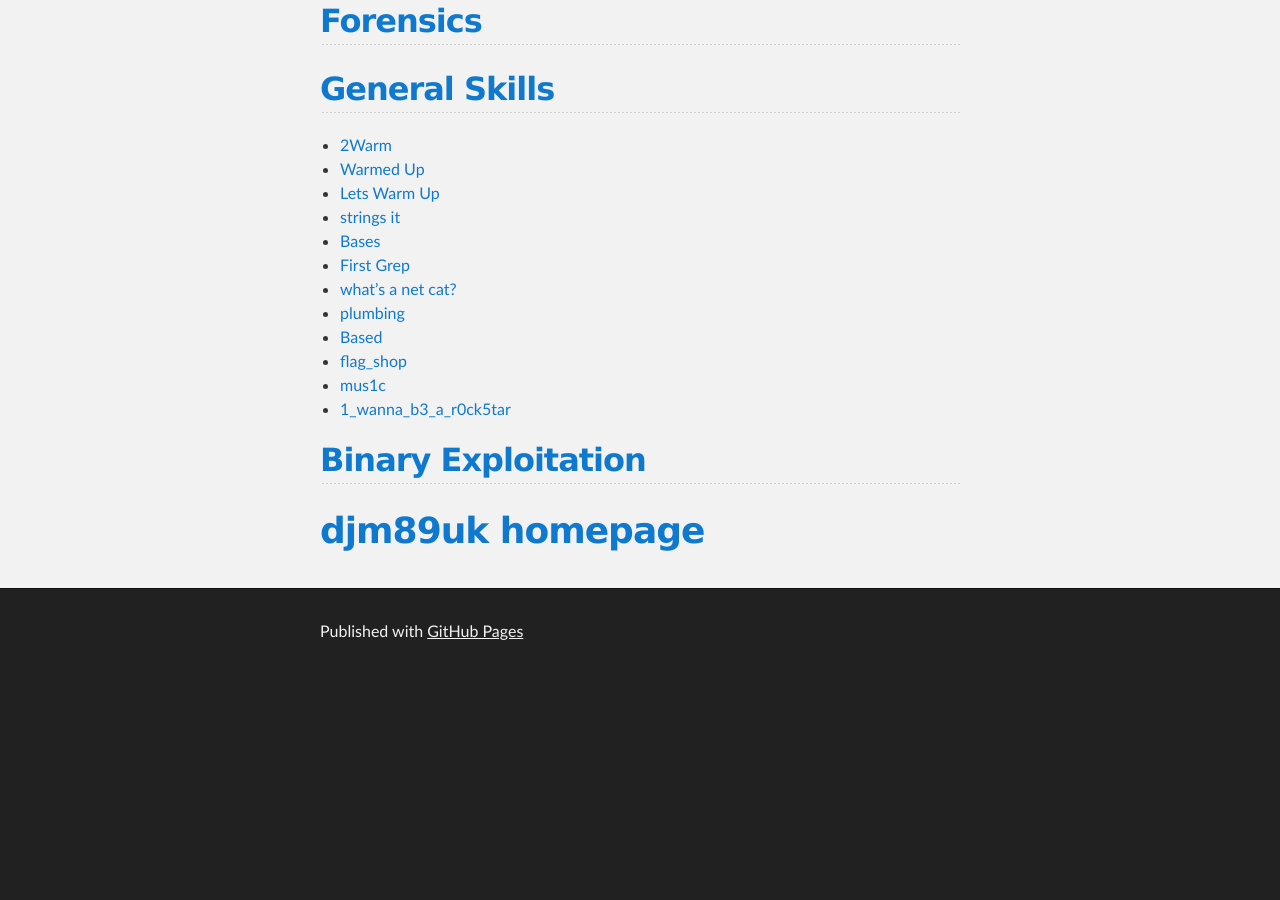
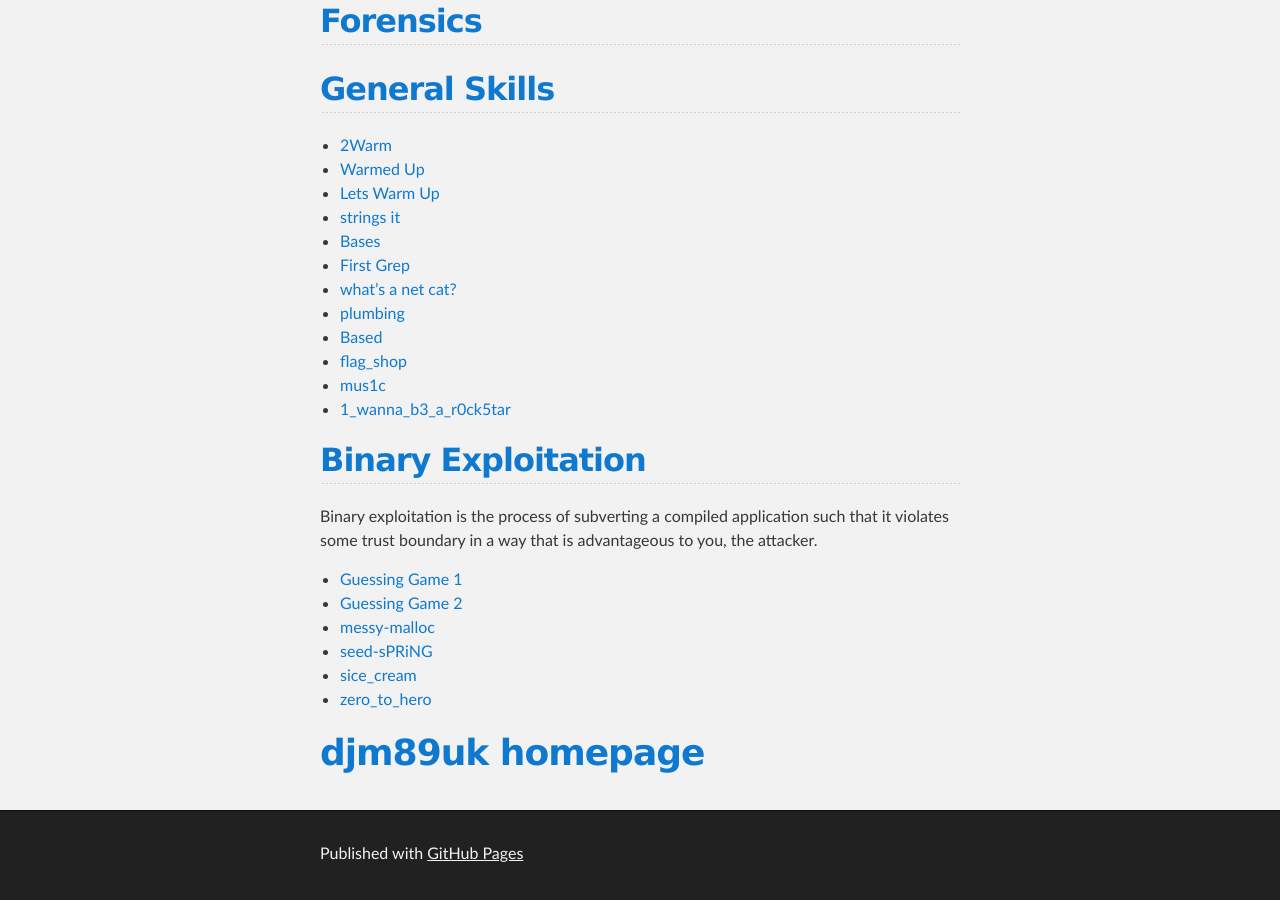
Before and after one commit to djm89uk/djm89uk.github.io, a Jekyll site: the page built from picogym.md, in a window 1280 px wide and 900 px high, scrolled down 1614 px. Built offline with Jekyll 4.4.1, drawn with Linux system fonts in a browser that asks for light colours; our own code applies the rules of GitHub Pages for plain Markdown files; Markdown is read by kramdown in place of the engine named in the settings; before the commit the page ends 2292 px from its top, so only the background shows below that.

Commit message:
Update picogym.md

```diff
--- a/picogym.md
+++ b/picogym.md
@@ -52,6 +52,7 @@ Reverse engineering entails taking a software system and analyzing it to trace i
 ## [Forensics](./picogym_f.md)
 
 ## [General Skills](./picogym_gs.md)
+
 - [2Warm](./picogym_gs.md#two-warm)
 - [Warmed Up](./picogym_gs.md#warmed-up)
 - [Lets Warm Up](./picogym_gs.md#lets-warm-up)
@@ -67,4 +68,13 @@ Reverse engineering entails taking a software system and analyzing it to trace i
 
 ## [Binary Exploitation](./picogym_be.md)
 
+Binary exploitation is the process of subverting a compiled application such that it violates some trust boundary in a way that is advantageous to you, the attacker.
+
+- [Guessing Game 1](./picogym_be.md#guessing-game-1)
+- [Guessing Game 2](./picogym_be.md#guessing-game-2)
+- [messy-malloc](./picogym_be.md#messy-malloc)
+- [seed-sPRiNG](./picogym_be.md#seed-spring)
+- [sice_cream](./picogym_be.md#sice-cream)
+- [zero_to_hero](./picogym_be.md#zero-to-hero)
+
 # [djm89uk homepage](./index.md)
```
